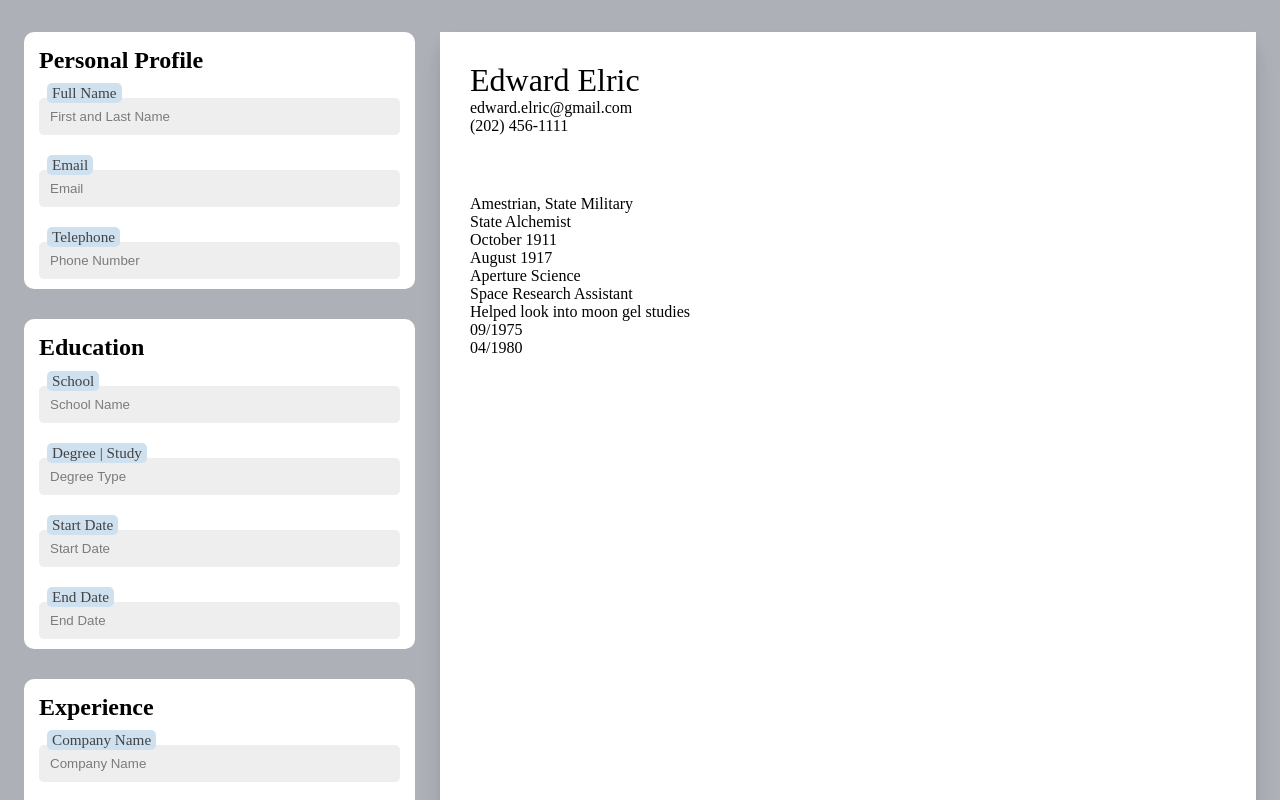
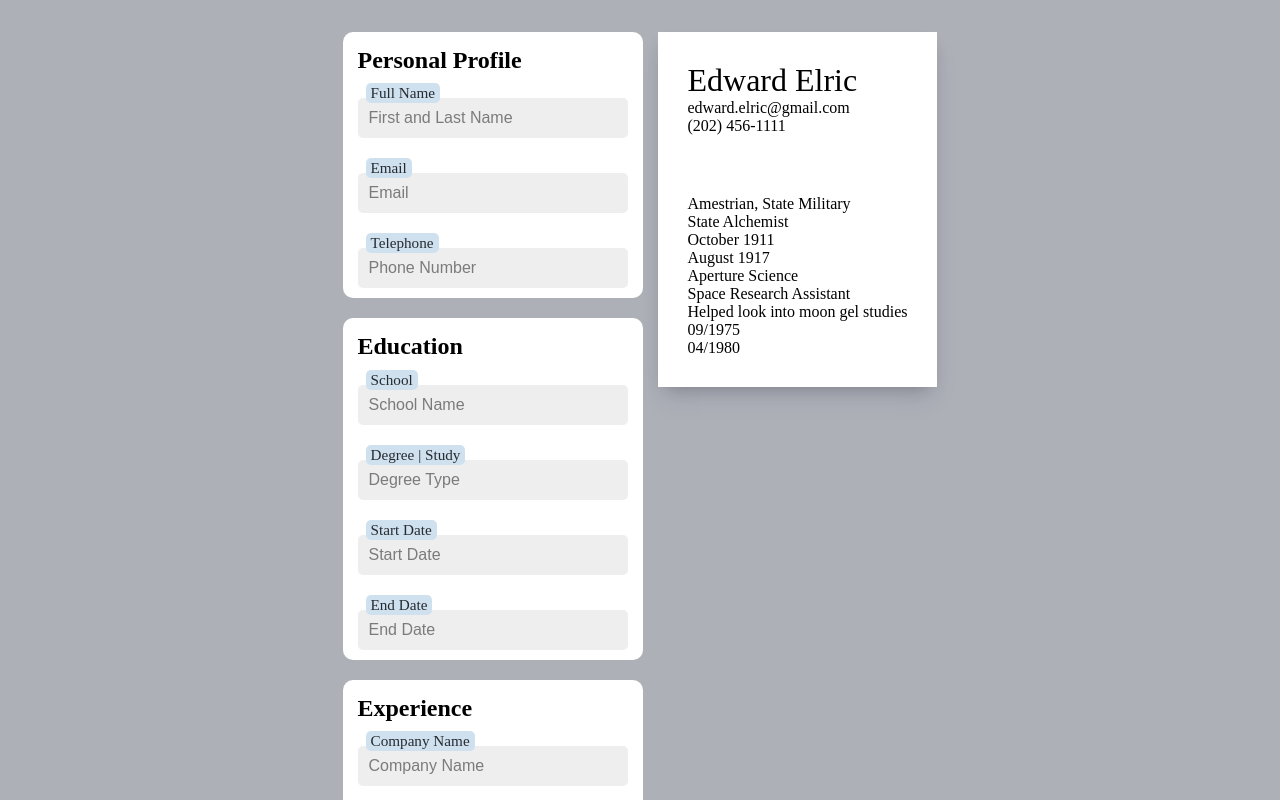
Before and after one commit to NovaCat35/cv-generator, a React (Vite) app: page / in a window 1280 px wide. Shown: the top 800 px of the page. Built offline with nearby package versions, Linux system fonts and the light colour scheme.

Commit message:
Fix issue with parent height not going all the way down and other miscellanuous adventure with css

```diff
--- a/src/App.tsx
+++ b/src/App.tsx
@@ -63,7 +63,6 @@ function App() {
 	 * This way we can change the different states without having to create multiple handleChange for each 'form' component.
 	 * */
 	const handleChange = ({ e, fieldName, setState, currState }: HandleChange) => {
-		console.log(setState)
 		setState({ ...currState, [fieldName]: e.target.value });
 	};
 
--- a/src/components/ResumePreview.tsx
+++ b/src/components/ResumePreview.tsx
@@ -7,7 +7,7 @@ interface ResumePreviewProps {
 }
 export default function ResumePreview({ personInfo, educationInfo, experienceInfo }: ResumePreviewProps) {
 	return (
-		<>
+		<div className='resume-container'>
 			<header>
 				<div className="name">{personInfo.name}</div>
 				<div className="email">{personInfo.email}</div>
@@ -28,6 +28,6 @@ export default function ResumePreview({ personInfo, educationInfo, experienceInf
 					<div className="endDate">{experienceInfo.endDate}</div>
 				</div>
 			</main>
-		</>
+		</div>
 	);
 }
--- a/src/styles/App.scss
+++ b/src/styles/App.scss
@@ -1,12 +1,13 @@
 $white-background: rgb(255, 255, 255);
 
 #root {
+  position: relative;
   background-color: rgb(173, 176, 183);
-  padding: 2rem 1.5rem;
   display: flex;
   justify-content: center;
   gap: 15px;
+  // A reminder that setting a height here means the parent wont extend down to child when overflow
   @media screen and (min-width: 750px) {
-    gap: 25px;
+    // gap: 25px;
   }
 }
--- a/src/styles/index.css
+++ b/src/styles/index.css
@@ -17,8 +17,8 @@
 body {
   box-sizing: border-box;
   margin: 0;
-  min-width: 100vw;
-  min-height: 100vh;
+  width: 100vw;
+  height: 100vh;
 }
 
 h1 {
--- a/src/styles/mainForms.scss
+++ b/src/styles/mainForms.scss
@@ -1,28 +1,35 @@
-@import "./App.scss";
+$white-background: rgb(255, 255, 255);
 
 .main-forms-container {
-	flex: 1;
+  position: absolute;
+  top: 0;
+  left: 0;
 	display: flex;
 	flex-direction: column;
-	gap: 30px;
+	gap: 20px;
+  width: 80vw;
+  z-index: 1;
+  background-color: rgb(135, 142, 160);
+  padding: 1rem;
+  min-height: 100vh;
 
 	.form-container {
-    // width: clamp(200px, 90%, 300px);
 		border-radius: 10px;
 		padding: 15px 15px 10px;
 		background-color: $white-background;
 		h1 {
-			font-size: 1.5rem;
+			font-size: clamp(1rem, 2vw ,1.5rem);
 		}
 		form {
 			display: flex;
 			flex-direction: column;
-			gap: 10px;
+			gap: 3px;
 			div {
 				display: flex;
 				flex-direction: column;
 				gap: 5px;
 				label {
+          font-size: clamp(.7rem, 2vw,  0.95rem);
 					position: relative;
 					left: 8px;
 					top: 10px;
@@ -30,16 +37,15 @@
 					align-self: flex-start;
 					border-radius: 5px;
 					background-color: rgb(207, 225, 238);
-					font-size: 0.95rem;
-					color: rgb(65, 67, 70);
+					color: rgb(38, 42, 48);
 				}
 				input {
+          font-size: clamp(.7rem, 2vw, 1rem);
 					background-color: rgb(238, 238, 238);
 					appearance: none;
 					border: 1.5px solid transparent;
-					// border: 1.5px solid rgb(166, 166, 166);
 					border-radius: 5px;
-					padding: 10px;
+					padding: 3px;
 					&::placeholder {
 						color: rgb(123, 123, 123);
 					}
@@ -48,8 +54,23 @@
 						border: 1.5px solid rgb(145, 187, 238);
 						box-shadow: 0 0 5px #75a7dd;
 					}
+          @media screen and (min-width: 750px) {
+            padding: 10px;
+          }
 				}
 			}
+      @media screen and (min-width: 750px) {
+        gap: 10px;
+        margin: 0;
+      }
 		}
 	}
+  @media screen and (min-width: 550px) {
+    position: relative;
+    background-color: rgb(173, 176, 183);
+    width: clamp(200px, 50%, 300px);
+    padding: 2rem 0 2rem 1.5rem ;
+    overflow-y: visible;
+    height: none;
+  }
 }
--- a/src/styles/resumePreview.scss
+++ b/src/styles/resumePreview.scss
@@ -1,9 +1,12 @@
-@import "./App.scss";
+$white-background: rgb(255, 255, 255);
 
 .resume-preview {
+   height: 100vh;
+   padding: 2rem 1.5rem 2rem 0;
+   .resume-container{
       background-color: $white-background;
-   width: 8.5in;
-   height: 11in;
+      max-width: 8.5in;
+      max-height: 11in;
       box-shadow: 0 15px 25px -5px rgba(50,50,93,.1), 0 8px 16px -8px rgba(0,0,0,.25);
       header{
          .name {
@@ -15,3 +18,4 @@
          padding: 30px;
       }
    }
+ }
```
Also changed, not shown: 1 other file (tests, documents, lock files or other folders). Lines whose indentation alone changed are shown as unchanged.
